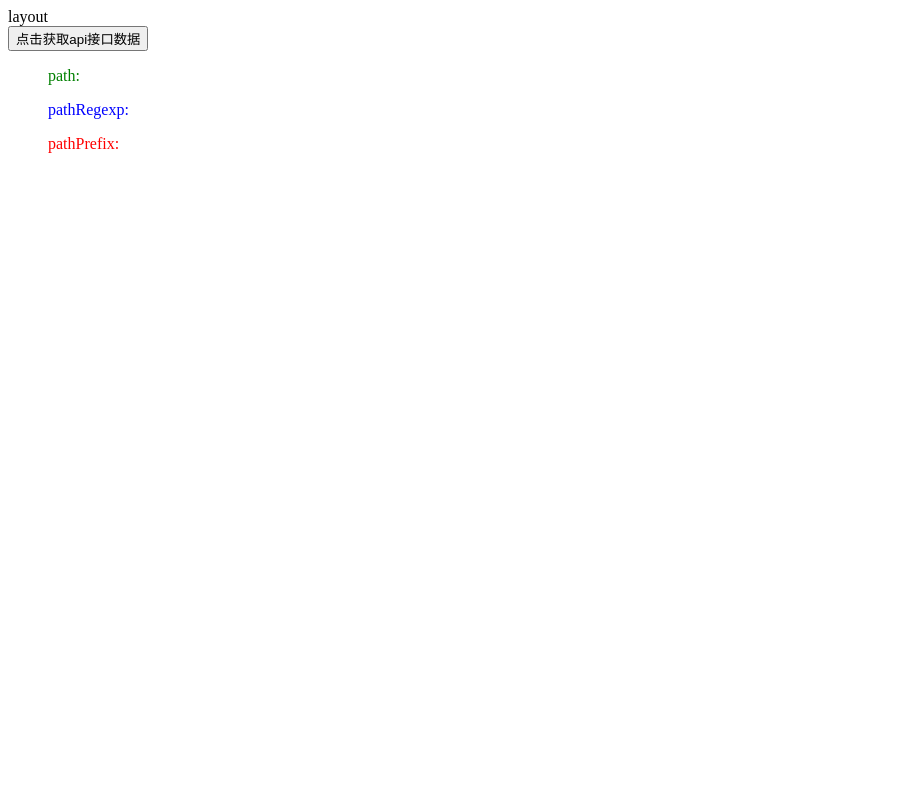
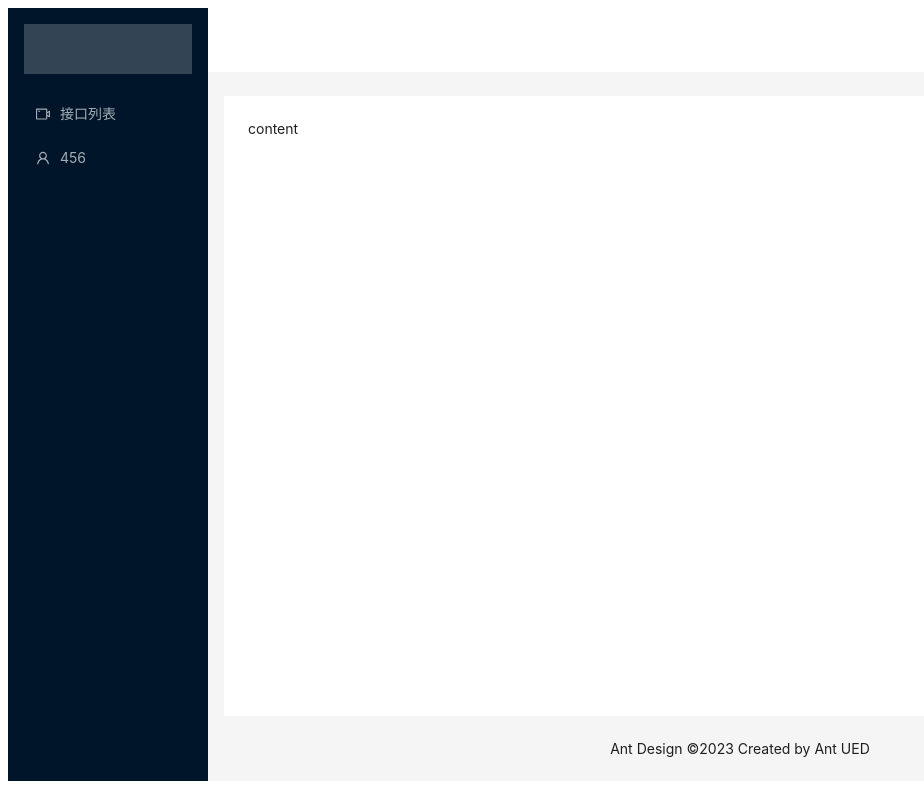
Before and after one commit to bobwanglong/web_front, a React (Vite) app in the folder antd-react/: page / in a window 1280 px wide. Shown: the whole page, without its empty margins (0-924 px from the left). Built offline with nearby package versions, Linux system fonts and the light colour scheme.

Commit message:
feat:添加layout

```diff
--- a/antd-react/src/pages/Layout/index.jsx
+++ b/antd-react/src/pages/Layout/index.jsx
@@ -1,46 +1,103 @@
-import { useStore } from '../../store'
 import { observer } from 'mobx-react-lite'
-const Layout = () => {
-  // 获取数据
-  const { apiListStore } = useStore()
+import { Outlet, Link, useLocation, useNavigate } from 'react-router-dom'
+import {
+  UploadOutlined,
+  UserOutlined,
+  VideoCameraOutlined,
+  AreaChartOutlined,
+  FastForwardOutlined,
+} from '@ant-design/icons'
+import { Layout, Menu, theme } from 'antd'
+import React from 'react'
 
-  const clickHandler = async () => {
-    await apiListStore.getApiList()
+import './index.scss'
+
+const { Header, Content, Footer, Sider } = Layout
+
+const MyLayout = () => {
+  // const [openKeys, setOpenKeys] = useState([])
+  // const [selectedKey, setSelectedKey] = useState([])
+  const {
+    token: { colorBgContainer },
+  } = theme.useToken()
+
+  const ApiListHandler = ({ key, domEvent }) => {
+    console.log('触发', domEvent)
+    console.log('key', key)
   }
   return (
-    <>
-      <div>layout</div>
-      <div>
-        <button onClick={clickHandler}>点击获取api接口数据</button>
-        {/* <div>{JSON.stringify(apiListStore.apiList)}</div> */}
-        <div>
-          <ul>
-            <span style={{ color: 'green' }}>path:</span>
-            {apiListStore.path.map((item) => (
-              <li key={item.backend}>{item.path}</li>
-            ))}
-          </ul>
+    <Layout>
+      <Sider
+        breakpoint="lg"
+        collapsedWidth="0"
+        onBreakpoint={(broken) => {
+          console.log(broken)
+        }}
+        onCollapse={(collapsed, type) => {
+          console.log(collapsed, type)
+        }}>
+        <div className="sideInner">
+          <div className="logo" />
+          <Menu
+            theme="dark"
+            mode="inline"
+            defaultSelectedKeys={['4']}
+            // items={[
+            //   UserOutlined,
+            //   VideoCameraOutlined,
+            //   UploadOutlined,
+            //   AreaChartOutlined,
+            //   myIcon,
+            // ].map((icon, index) => ({
+            //   key: String(index + 1),
+            //   icon: React.createElement(icon),
+            //   label: `nav ${index + 1}`,
+            // }))}
+            onClick={ApiListHandler}
+            items={[
+              {
+                icon: React.createElement(VideoCameraOutlined),
+                label: '接口列表',
+                key: '1',
+              },
+              {
+                icon: React.createElement(UserOutlined),
+                label: '456',
+                key: '2',
+              },
+            ]}
+          />
         </div>
-        <div>
-          <ul>
-            <span style={{ color: 'blue' }}>pathRegexp:</span>
-            {apiListStore.pathRegexp.map((item) => (
-              <li key={item.backend}>{item.pathRegexp}</li>
-            ))}
-          </ul>
-        </div>
-
-        <div>
-          <ul>
-            <span style={{ color: 'red' }}>pathPrefix:</span>
-            {apiListStore.pathPrefix.map((item) => (
-              <li key={item.backend}>{item.pathPrefix}</li>
-            ))}
-          </ul>
-        </div>
-      </div>
-    </>
+      </Sider>
+      <Layout>
+        <Header
+          style={{
+            padding: 0,
+            background: colorBgContainer,
+          }}
+        />
+        <Content
+          style={{
+            margin: '24px 16px 0',
+          }}>
+          <div
+            style={{
+              padding: 24,
+              minHeight: 'calc(100vh - 100px - 80px)',
+              background: colorBgContainer,
+            }}>
+            content
+          </div>
+        </Content>
+        <Footer
+          style={{
+            textAlign: 'center',
+          }}>
+          Ant Design ©2023 Created by Ant UED
+        </Footer>
+      </Layout>
+    </Layout>
   )
 }
 
-export default observer(Layout)
+export default observer(MyLayout)
--- /dev/null
+++ b/antd-react/src/pages/Layout/index.scss
@@ -0,0 +1,5 @@
+.logo {
+  height: 50px;
+  margin: 16px;
+  background: rgba(255, 255, 255, 0.2);
+}
```
Also changed, not shown: antd-react/src/pages/apilist/index.jsx (added, +47 -0 lines).
